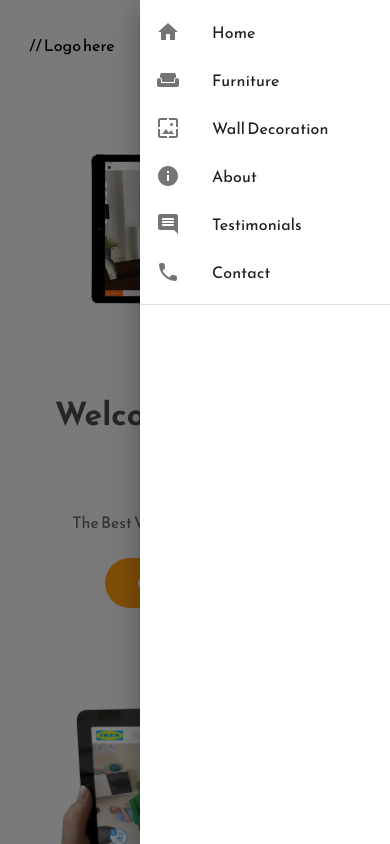
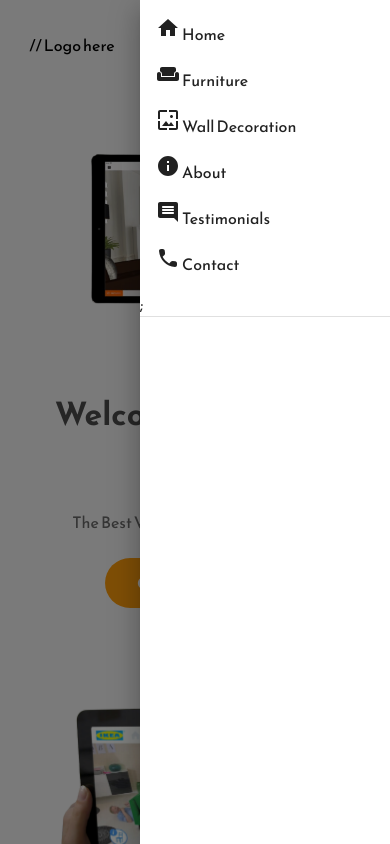
Before and after one commit to faizanhameed103/virtualfirverceldeploy, a React (Create React App) app: page / in a window 390 px wide. Both pictures are taken after a click on the icon 348 px from the left and 45 px from the top of the page. Shown: the top 844 px of the page. Built offline with nearby package versions, Linux system fonts and the light colour scheme.

Commit message:
mobile responsive routing

```diff
--- a/src/App.css
+++ b/src/App.css
@@ -38,6 +38,15 @@ nav {
   color: black;
   font-size: 1.1rem;
   font-weight: 600;
+
+}
+.navbar-links-container a:hover{
+  margin-right: 3rem;
+  text-decoration:none;
+  color: black;
+  font-size: 1.1rem;
+  font-weight: 600;
+  cursor:pointer;
 }
 .primary-button {
   padding: 0.9rem 1.75rem;
--- a/src/components/Navbar.js
+++ b/src/components/Navbar.js
@@ -20,26 +20,33 @@ function Navbar() {
   const [openMenu,setOpenMenu] = useState(false)
   const menuOptions = [
     {
+      id : 'home',
       text:"Home",
       icon:<HomeIcon/>
+
     },
     {
+      id : 'furniture',
       text:"Furniture",
       icon:<WeekendIcon/>
     },
     {
+      id : 'walldecoration',
       text:"Wall Decoration",
       icon:<WallpaperIcon/>
     },
     {
+      id : 'about',
       text:"About",
       icon:<InfoIcon/>
     },
     {
+      id : 'testimonial',
       text:"Testimonials",
       icon:<CommentRoundedIcon/>
     },
     {
+      id : 'contact',
       text:"Contact",
       icon:<PhoneRoundedIcon/>
     }
@@ -98,12 +105,22 @@ function Navbar() {
   {menuOptions.map((item) => (
     <ListItem key={item.text} disablePadding>
       <ListItemButton>
-                  <ListItemIcon>{item.icon}</ListItemIcon>
-                  <ListItemText primary={item.text} />
+        <Link
+          to={item.id}
+          spy={true}
+          smooth={true}
+          offset={0}
+          duration={500}
+          onClick={() => {
+            // Additional click event handling if needed
+          }}
+        >
+          {item.icon} {item.text}
+        </Link>
       </ListItemButton>
     </ListItem>
   ))}
-          </List>
+</List>;
           <Divider />
         </Box>
       </Drawer>
```
Lines whose indentation alone changed are shown as unchanged.
